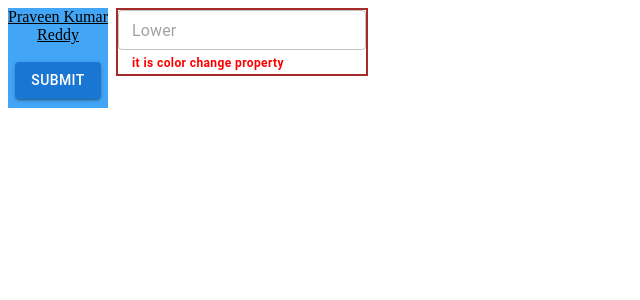
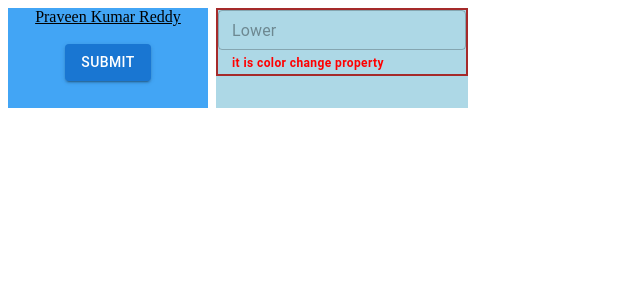
Before and after one commit to praveenkreddyA/Material_UI_tasks, a React (Create React App) app: page / in a window 1280 px wide. Shown: the top 300 px of the page, without its empty margins (0-640 px from the left). Built offline with nearby package versions, Linux system fonts and the light colour scheme.

Commit message:
Box added with background colors

```diff
--- a/src/demo.tsx
+++ b/src/demo.tsx
@@ -6,10 +6,9 @@ export default function BoxSx() {
   return (
     <Stack spacing={1} direction="row">
       <Box
-        component="div"
         sx={{
           textAlign: "center",
-          width: 100,
+          width: 200,
           height: 100,
           backgroundColor: "primary.light",
           textDecoration: "underline"
@@ -20,7 +19,7 @@ export default function BoxSx() {
         <br />
         <Button variant="contained">Submit</Button>
       </Box>
-      <Box>
+      <Box sx={{ backgroundColor: "lightblue" }}>
         <TextField
           variant="outlined"
           size="small"
```
